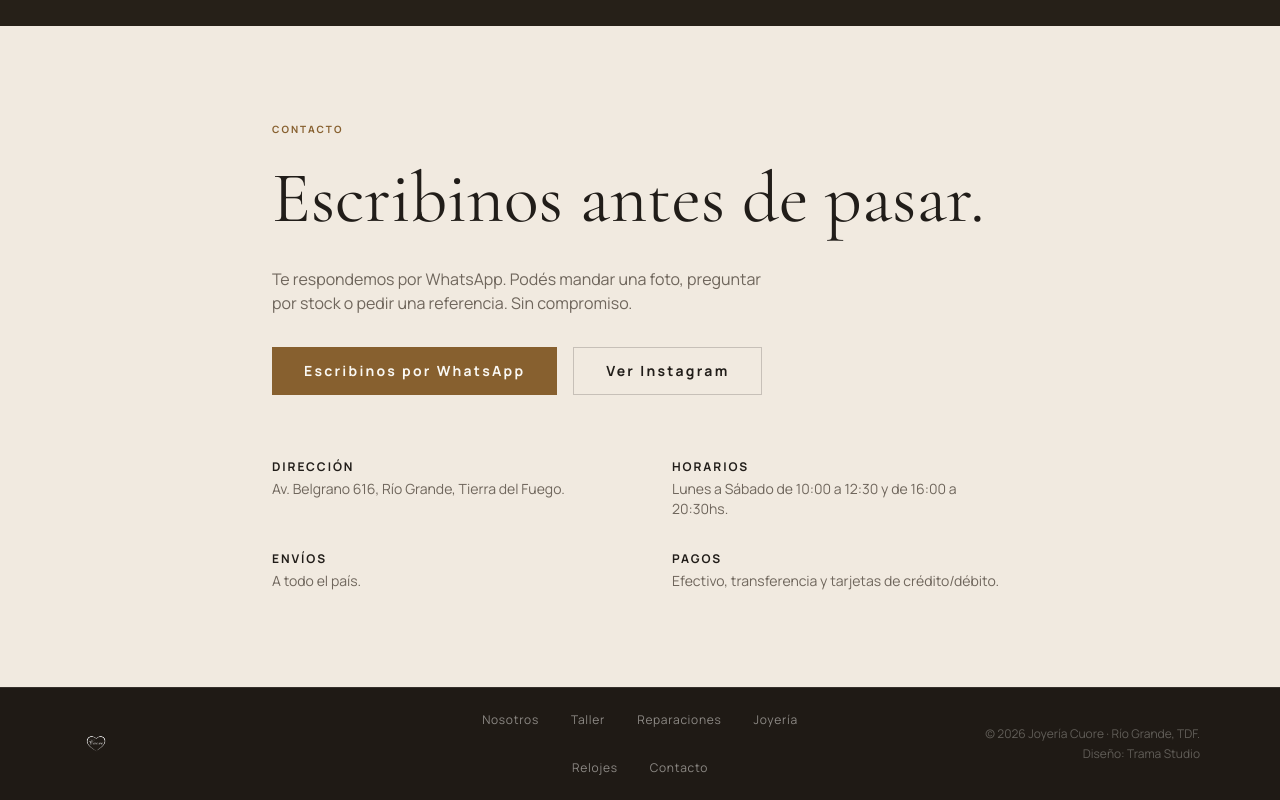
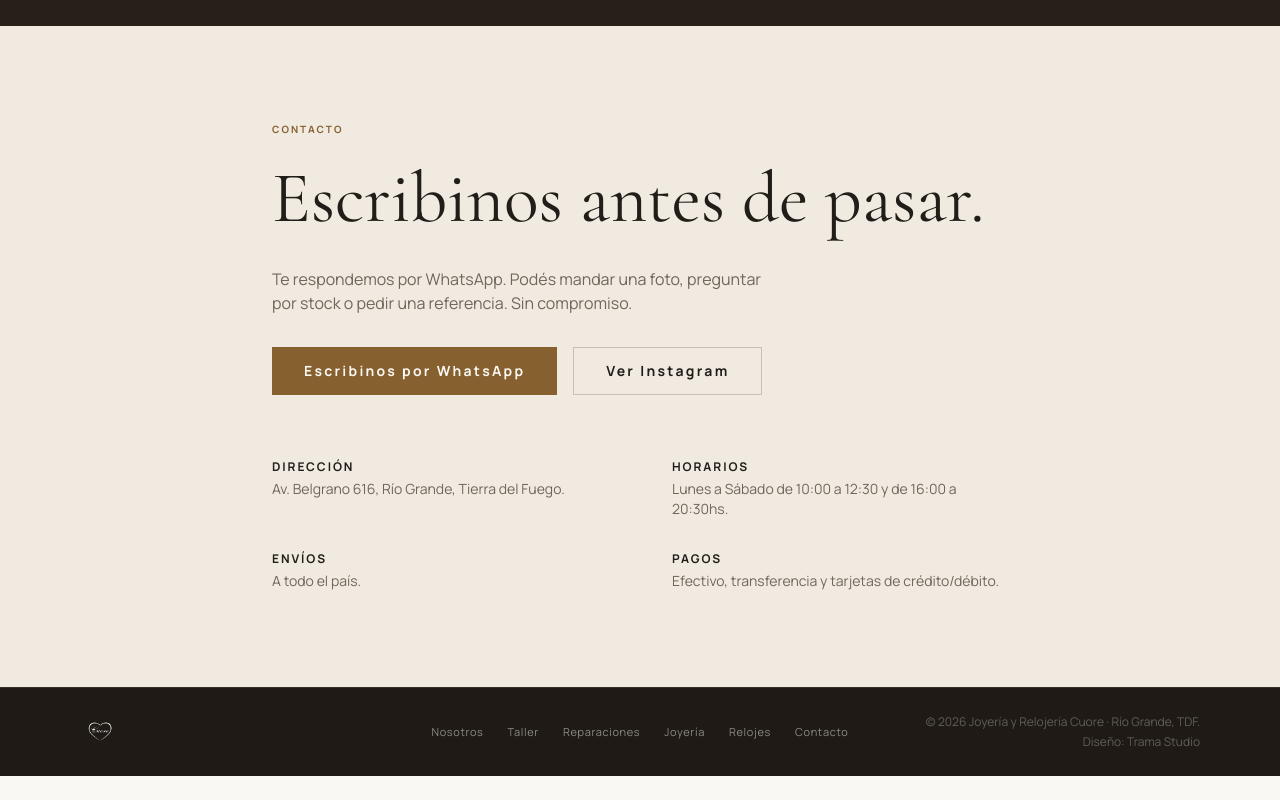
Before and after one commit to nadiaescobbb/-Cuore-joyeria, a React (Vite) app: page / in a window 1280 px wide. Shown: the part 4807-5607 px from the top of the page. After the commit the page ends 5583 px from the top, so only its background shows below. Built offline with nearby package versions, Linux system fonts and the light colour scheme.

Commit message:
style(footer): tweak logo size, nav spacing, and copyright text

```diff
--- a/src/components/Footer.tsx
+++ b/src/components/Footer.tsx
@@ -9,17 +9,17 @@ export function Footer() {
             <img
               src="/images/cuorelogo.png"
               alt="Cuore logo"
-              className="h-8 w-auto object-contain brightness-0 invert"
+              className="h-10 w-auto object-contain brightness-0 invert"
             />
           </a>
         </div>
 
-        <nav className="flex flex-wrap gap-4 md:gap-8 justify-center w-full" aria-label="Navegación del pie de página">
+        <nav className="flex flex-nowrap gap-6 justify-center w-full" aria-label="Navegación del pie de página">
           {navItems.map((item) => (
             <a
               key={item.href}
               href={item.href}
-              className="font-body text-xs text-background/50 hover:text-background tracking-normal transition-colors duration-200 focus-visible:outline-accent"
+              className="font-body text-[11px] text-background/50 hover:text-background tracking-normal transition-colors duration-200 focus-visible:outline-accent"
             >
               {item.label}
             </a>
@@ -28,7 +28,7 @@ export function Footer() {
 
         <div className="flex flex-col items-center md:items-end gap-1 w-full text-center md:text-right">
           <p className="font-body text-xs text-background/30">
-            © 2026 Joyería Cuore · Río Grande, TDF.
+            © 2026 Joyería y Relojería Cuore · Río Grande, TDF.
           </p>
           <p className="font-body text-xs text-background/30">
             Diseño: Trama Studio
```
